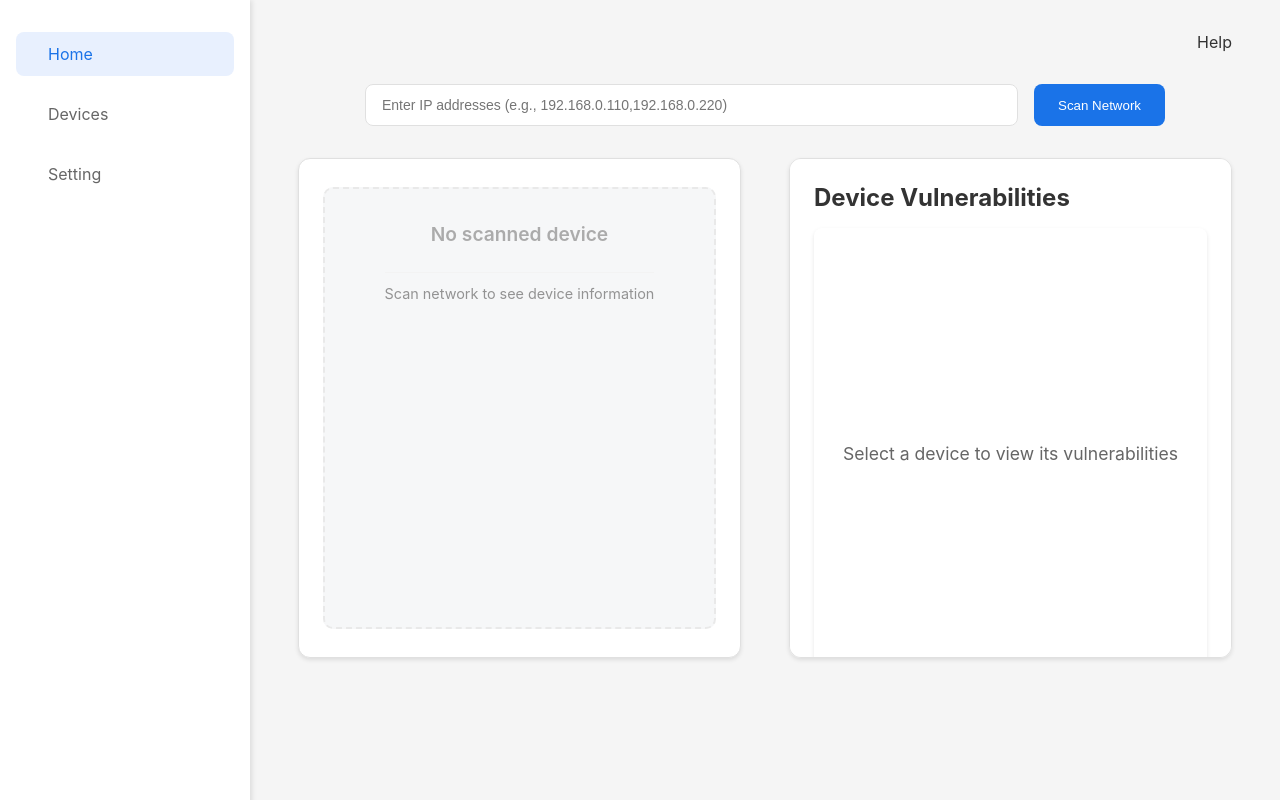
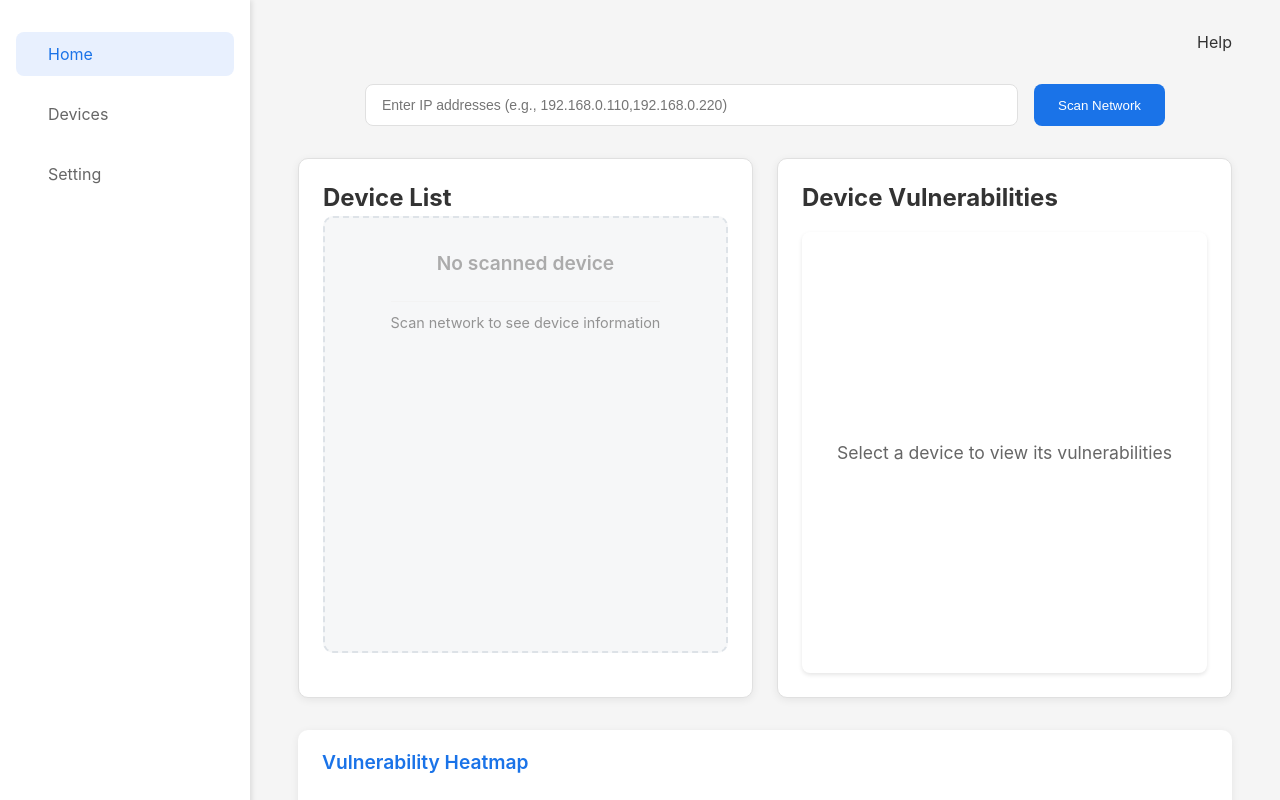
Before and after one commit to vmorstad/snufs_Bachelor25, a React (Create React App) app in the folder frontend/: page /#/ in a window 1280 px wide. Shown: the top 800 px of the page. Built offline with nearby package versions, Linux system fonts and the light colour scheme.

Commit message:
small css fixes

```diff
--- a/frontend/src/App.jsx
+++ b/frontend/src/App.jsx
@@ -1,8 +1,9 @@
 import React from "react";
 import { Route, Routes } from "react-router-dom";
-import Home from "./components/home";
 import { DeviceProvider } from "./context/DeviceContext";
 import "./styles/App.css";
+import Home from "./components/Home";
+import Vulnerabilities from "./components/Vulnerabilities";
 
 function App() {
   return (
@@ -10,6 +11,7 @@ function App() {
       <div className="App">
         <Routes>
           <Route path="/" element={<Home />} />
+          <Route path="/vulnerabilities" element={<Vulnerabilities />} />
         </Routes>
       </div>
     </DeviceProvider>
--- a/frontend/src/components/DeviceList.jsx
+++ b/frontend/src/components/DeviceList.jsx
@@ -26,6 +26,7 @@ const DeviceList = () => {
 
   return (
     <div className="devices-section">
+      <h2>Device List</h2>
       <div className="devices-list">
         {searchResults.length > 0 ? (
           searchResults.map((device, index) => (
--- /dev/null
+++ b/frontend/src/components/Vulnerabilities.jsx
@@ -0,0 +1,60 @@
+import React from 'react';
+import { useDevices } from '../context/DeviceContext';
+import '../styles/Vulnerabilities.css';
+
+const Vulnerabilities = () => {
+  const { selectedDevice } = useDevices();
+
+  const renderCVE = (cve) => (
+    <div className={`vulnerability-card ${cve.severity?.toLowerCase() || 'unknown'}`} key={cve.cve_id}>
+      <div className="vulnerability-header">
+        <h3>{cve.cve_id}</h3>
+        <div className={`severity-badge ${cve.severity?.toLowerCase() || 'unknown'}`}>{cve.severity}</div>
+      </div>
+      <div className="vulnerability-content">
+        <p><strong>CVSS Score:</strong> {cve.cvss_score}</p>
+        <p><strong>Description:</strong> {cve.description}</p>
+        <p><strong>Published:</strong> {cve.published ? new Date(cve.published).toLocaleDateString() : '-'}</p>
+        <p><strong>Last Modified:</strong> {cve.last_modified ? new Date(cve.last_modified).toLocaleDateString() : '-'}</p>
+        {cve.affected_software && (
+          <p><strong>Affected Software:</strong> {cve.affected_software}</p>
+        )}
+      </div>
+    </div>
+  );
+
+  const renderCPEGroup = (group) => (
+    <div key={group.cpe} className="cpe-group">
+      <div className="cpe-header">
+        <h3>{group.cpe_title}</h3>
+        <div className="cpe-id">{group.cpe}</div>
+      </div>
+      {group.cves && group.cves.length > 0 && (
+        group.cves.map(renderCVE)
+      )}
+    </div>
+  );
+
+  return (
+    <div className="vulnerabilities-section">
+      <h2>Device Vulnerabilities</h2>
+      {selectedDevice ? (
+        <div className="vulnerabilities-list">
+          {selectedDevice.vulnerabilities && selectedDevice.vulnerabilities.length > 0 ? (
+            selectedDevice.vulnerabilities.map(renderCPEGroup)
+          ) : (
+            <div className="no-vulnerabilities">
+              No vulnerabilities detected for {selectedDevice.name || selectedDevice.ip}
+            </div>
+          )}
+        </div>
+      ) : (
+        <div className="no-device-selected">
+          Select a device to view its vulnerabilities
+        </div>
+      )}
+    </div>
+  );
+};
+
+export default Vulnerabilities;
--- a/frontend/src/components/anomalies.jsx
+++ /dev/null
@@ -1,63 +0,0 @@
-import React from 'react';
-import { useDevices } from '../context/DeviceContext';
-import '../styles/anomalies.css';
-
-const Anomalies = () => {
-  const { selectedDevice } = useDevices();
-
-  const renderCVE = (anomaly) => (
-    <div className={`anomaly-card ${anomaly.severity?.toLowerCase() || 'unknown'}`} key={anomaly.cve_id}>
-      <div className="anomaly-header">
-        <h3>{anomaly.cve_id}</h3>
-        <div className={`severity-badge ${anomaly.severity?.toLowerCase() || 'unknown'}`}>{anomaly.severity}</div>
-      </div>
-      <div className="anomaly-content">
-        <p><strong>CVSS Score:</strong> {anomaly.cvss_score}</p>
-        <p><strong>Description:</strong> {anomaly.description}</p>
-        <p><strong>Published:</strong> {anomaly.published ? new Date(anomaly.published).toLocaleDateString() : '-'}</p>
-        <p><strong>Last Modified:</strong> {anomaly.last_modified ? new Date(anomaly.last_modified).toLocaleDateString() : '-'}</p>
-        {anomaly.affected_software && (
-          <p><strong>Affected Software:</strong> {anomaly.affected_software}</p>
-        )}
-      </div>
-    </div>
-  );
-
-  const renderCPEGroup = (group) => (
-    <div key={group.cpe} className="cpe-group">
-      <div className="cpe-header">
-        <h3>{group.cpe_title}</h3>
-        <div className="cpe-id">{group.cpe}</div>
-      </div>
-      {group.cves && group.cves.length > 0 ? (
-        group.cves.map(renderCVE)
-      ) : null}
-    </div>
-  );
-
-  return (
-    <div className="anomalies-section">
-      <h2>Device Vulnerabilities</h2>
-      {selectedDevice ? (
-        <div className="anomalies-list">
-          {selectedDevice.vulnerabilities &&
-            selectedDevice.vulnerabilities.filter(group => group.cves && group.cves.length > 0).length > 0 ? (
-            selectedDevice.vulnerabilities
-              .filter(group => group.cves && group.cves.length > 0)
-              .map(renderCPEGroup)
-          ) : (
-            <div className="no-anomalies">
-              No vulnerabilities detected for {selectedDevice.name || selectedDevice.ip}
-            </div>
-          )}
-        </div>
-      ) : (
-        <div className="no-device-selected">
-          Select a device to view its vulnerabilities
-        </div>
-      )}
-    </div>
-  );
-};
-
-export default Anomalies;
--- a/frontend/src/components/home.jsx
+++ b/frontend/src/components/home.jsx
@@ -2,7 +2,7 @@ import React from 'react';
 import { useNavigate } from 'react-router-dom';
 import { useDevices } from '../context/DeviceContext';
 import DeviceList from './DeviceList';
-import Anomalies from './anomalies';
+import Vulnerabilities from './Vulnerabilities';
 import Heatmap from './Heatmap';
 import '../styles/Home.css';
 
@@ -59,7 +59,7 @@ const Home = () => {
         <div className="content-grid">
           <DeviceList />
 
-          <Anomalies />
+          <Vulnerabilities />
 
           <Heatmap />
         </div>
--- a/frontend/src/styles/App.css
+++ b/frontend/src/styles/App.css
@@ -311,7 +311,8 @@ code {
   gap: 0;
   animation: fadeIn 0.3s ease-in-out;
   overflow-y: scroll;
-  padding: 0; /* Only vertical padding */
+  padding: 0;
+  padding-bottom: 1rem;
 }
 
 @keyframes fadeIn {
--- a/frontend/src/styles/DeviceList.css
+++ b/frontend/src/styles/DeviceList.css
@@ -85,8 +85,8 @@
   flex-direction: column;
   align-items: stretch;
   justify-content: center;
-  height: 100%;
   overflow-y: auto;
+  padding-bottom: 1rem;
 }
 
 .device-content {
@@ -134,9 +134,14 @@
 }
 
 .devices-section {
-  height: 100%;
+  background: #fff;
+  border-radius: 10px;
+  border: 1.5px solid #e0e0e0;
+  box-shadow: 0 2px 8px rgba(0,0,0,0.07);
+  padding: 24px;
   display: flex;
   flex-direction: column;
+  justify-content: flex-start;
 }
 
 .device-card.selected h3 {
--- a/frontend/src/styles/Home.css
+++ b/frontend/src/styles/Home.css
@@ -85,27 +85,33 @@
   gap: 1.5rem 1.5rem;
   align-items: stretch;
   margin-top: 2rem;
-  height: 100%;
+  height: auto;
   min-height: 420px;
 }
 
-.devices-section, .anomalies-section {
+.devices-section, .anomalies-section, .vulnerabilities-section {
   background: #fff;
   border-radius: 10px;
   box-shadow: 0 2px 8px rgba(0,0,0,0.07);
   padding: 24px;
   border: 1.5px solid #e0e0e0;
-  height: 100%;
   align-self: stretch;
   margin: 0;
+  min-height: 0;
 }
 
 .devices-section {
   grid-column: 1 / 2;
+  height: 540px;
+  display: flex;
+  flex-direction: column;
 }
 
-.anomalies-section {
+.anomalies-section, .vulnerabilities-section {
   grid-column: 2 / 3;
+  height: 540px;
+  display: flex;
+  flex-direction: column;
 }
 
 .heatmap-section {
@@ -122,6 +128,13 @@
   justify-content: flex-start;
   height: 100%;
   overflow-y: auto;
+  min-height: 0;
+}
+
+.vulnerabilities-list {
+  flex: 1 1 auto;
+  overflow-y: auto;
+  min-height: 0;
 }
 
 @media (max-width: 1100px) {
@@ -134,3 +147,10 @@
     min-width: 0;
   }
 }
+
+.main-content {
+  flex: 1;
+  padding: 2rem;
+  /* overflow-y: auto; */ /* Removed to prevent main content scroll */
+  max-width: calc(100vw - 250px);
+}
--- /dev/null
+++ b/frontend/src/styles/Vulnerabilities.css
@@ -0,0 +1,68 @@
+.vulnerabilities-section {
+  padding: 20px;
+  background: #fff;
+  border-radius: 10px;
+  border: 1.5px solid #e0e0e0;
+  box-shadow: 0 2px 8px rgba(0,0,0,0.07);
+  margin-top: 0;
+  height: 100%;
+  max-height: 540px;
+  overflow-y: auto;
+}
+.vulnerabilities-section h2 {
+  color: #333;
+  margin-bottom: 20px;
+}
+.vulnerabilities-list {
+  display: flex;
+  flex-direction: column;
+  gap: 32px;
+}
+.cpe-group {
+  background: none;
+  border-radius: 0;
+  box-shadow: none;
+  padding: 0;
+  margin-bottom: 8px;
+}
+.vulnerability-card {
+  background: none;
+  border-radius: 0;
+  box-shadow: none;
+  margin-bottom: 12px;
+  margin-left: 0;
+  border-left: none;
+}
+.vulnerability-header {
+  display: flex;
+  justify-content: space-between;
+  align-items: center;
+  margin-bottom: 10px;
+}
+.vulnerability-header h3 {
+  margin: 0;
+  color: #333;
+  font-size: 1.1rem;
+}
+.severity-badge {
+  padding: 4px 8px;
+  border-radius: 4px;
+  font-size: 0.8rem;
+  font-weight: bold;
+  text-transform: uppercase;
+}
+.vulnerability-content {
+  color: #666;
+}
+.vulnerability-content p {
+  margin: 8px 0;
+  line-height: 1.4;
+}
+.no-vulnerabilities, .no-device-selected {
+  text-align: center;
+  padding: 20px;
+  color: #666;
+  background-color: white;
+  border-radius: 8px;
+  box-shadow: 0 2px 4px rgba(0, 0, 0, 0.1);
+}
--- a/frontend/src/styles/anomalies.css
+++ /dev/null
@@ -1,111 +0,0 @@
-.anomalies-section {
-  padding: 20px;
-  background-color: #f5f5f5;
-  border-radius: 8px;
-  margin-top: 20px;
-}
-
-.anomalies-section h2 {
-  color: #333;
-  margin-bottom: 20px;
-}
-
-.anomalies-list {
-  display: flex;
-  flex-direction: column;
-  gap: 32px;
-}
-
-/* CPE Group Styling */
-.cpe-group {
-  background: #fff;
-  border-radius: 10px;
-  box-shadow: 0 2px 8px rgba(0,0,0,0.07);
-  padding: 20px 24px 16px 24px;
-  margin-bottom: 8px;
-}
-.cpe-header {
-  display: flex;
-  flex-direction: column;
-  gap: 4px;
-  margin-bottom: 12px;
-}
-.cpe-header h3 {
-  margin: 0;
-  font-size: 1.2rem;
-  color: #1a73e8;
-  font-weight: 600;
-}
-.cpe-id {
-  font-family: 'Fira Mono', 'Consolas', monospace;
-  font-size: 0.95rem;
-  color: #888;
-  background: #f3f6fa;
-  border-radius: 4px;
-  padding: 2px 8px;
-  display: inline-block;
-  margin-top: 2px;
-}
-
-/* CVE Card Styling (indented under CPE) */
-.anomaly-card {
-  background-color: #f9fafb;
-  border-radius: 8px;
-  padding: 15px;
-  box-shadow: 0 1px 3px rgba(0,0,0,0.04);
-  transition: transform 0.2s;
-  margin-bottom: 12px;
-  margin-left: 16px;
-  border-left: 4px solid #e0e0e0;
-}
-.anomaly-card:hover {
-  transform: translateY(-2px);
-}
-.anomaly-card.critical { border-left: 4px solid #dc3545; }
-.anomaly-card.high { border-left: 4px solid #fd7e14; }
-.anomaly-card.medium { border-left: 4px solid #ffc107; }
-.anomaly-card.low { border-left: 4px solid #28a745; }
-.anomaly-card.unknown { border-left: 4px solid #6c757d; }
-
-.anomaly-header {
-  display: flex;
-  justify-content: space-between;
-  align-items: center;
-  margin-bottom: 10px;
-}
-.anomaly-header h3 {
-  margin: 0;
-  color: #333;
-  font-size: 1.1rem;
-}
-.severity-badge {
-  padding: 4px 8px;
-  border-radius: 4px;
-  font-size: 0.8rem;
-  font-weight: bold;
-  text-transform: uppercase;
-}
-.severity-badge.critical { background-color: #dc3545; color: white; }
-.severity-badge.high { background-color: #fd7e14; color: white; }
-.severity-badge.medium { background-color: #ffc107; color: #333; }
-.severity-badge.low { background-color: #28a745; color: white; }
-.severity-badge.unknown { background-color: #6c757d; color: white; }
-
-.anomaly-content {
-  color: #666;
-}
-.anomaly-content p {
-  margin: 8px 0;
-  line-height: 1.4;
-}
-
-.loading,
-.no-anomalies,
-.no-device-selected {
-  text-align: center;
-  padding: 20px;
-  color: #666;
-  background-color: white;
-  border-radius: 8px;
-  box-shadow: 0 2px 4px rgba(0, 0, 0, 0.1);
-}
```
